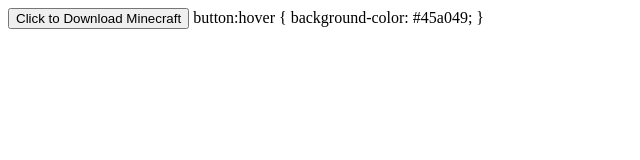
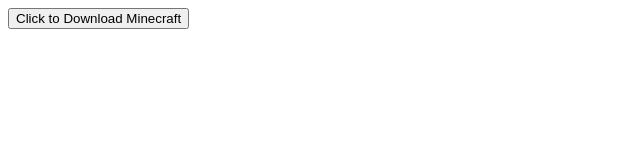
Before and after one commit to webcreatorLuke/minecraft-download, a plain HTML site: page index.html in a window 1280 px wide. Shown: the whole page, without its empty margins (0-640 px from the left). Drawn offline with Linux system fonts and the light colour scheme.

Commit message:
Update index.html

```diff
--- a/index.html
+++ b/index.html
@@ -81,11 +81,3 @@
 
 </body>
 </html>
-
-
-    button:hover {
-      background-color: #45a049;
-    }
-  </style>
-</head>
-<body>
```
